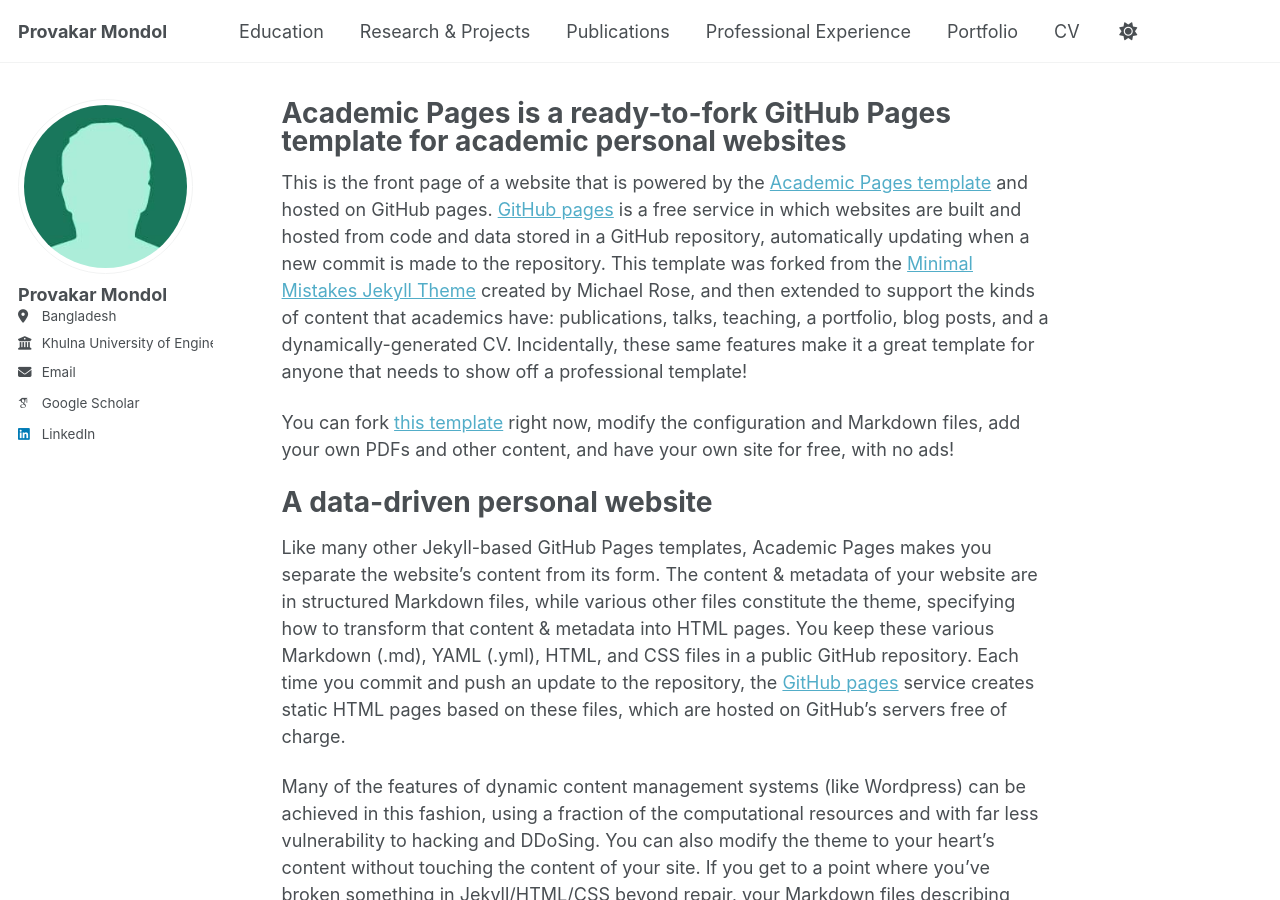
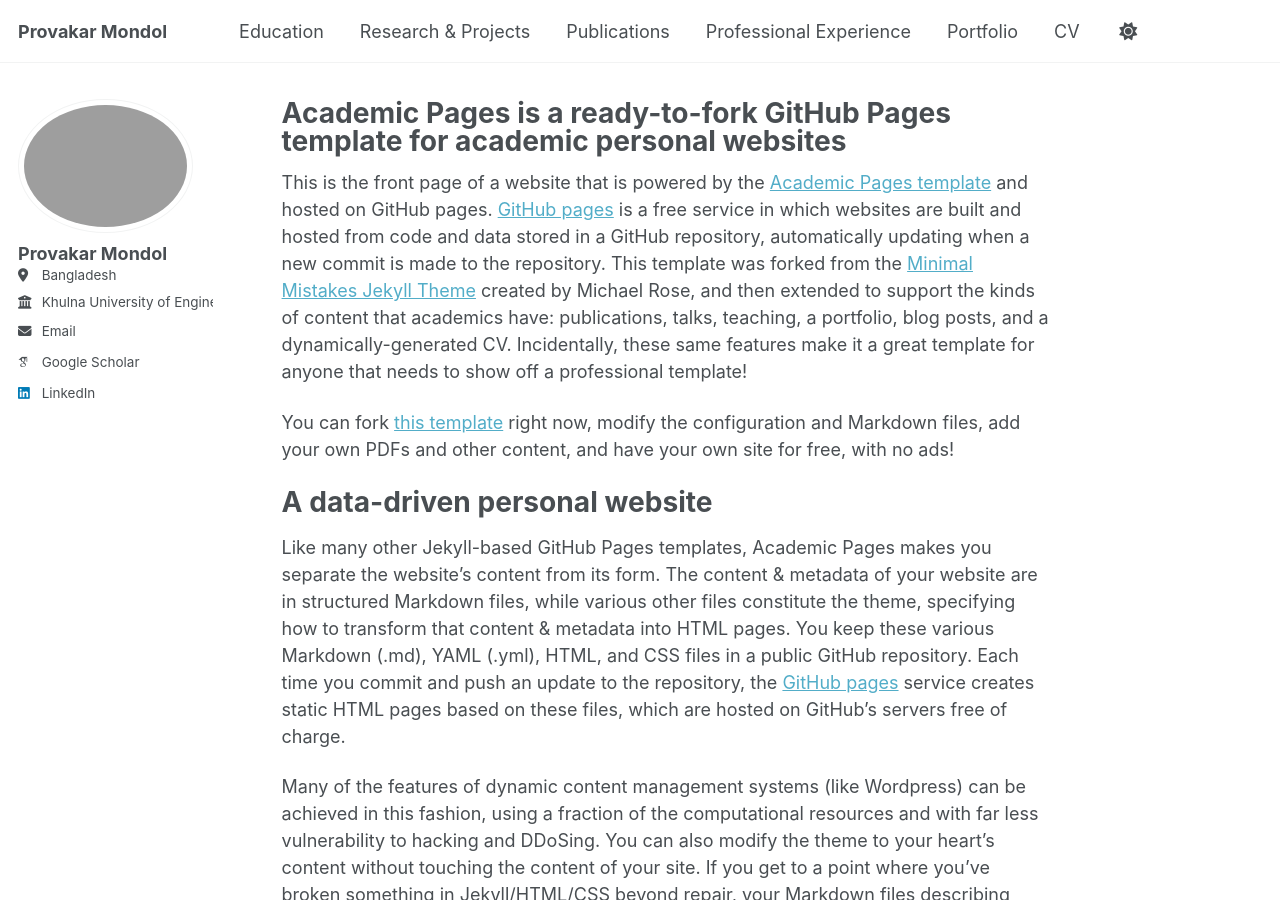
Before and after one commit to ProvakarM/provakar24.github.io, a Jekyll site: the page built from _pages/about.md, in a window 1280 px wide and 900 px high. Built offline with Jekyll 4.4.1, drawn with Linux system fonts in a browser that asks for light colours; some web fonts are replaced; a script that is not in the unit is left out.

Commit message:
_config.yml

```diff
--- a/_config.yml
+++ b/_config.yml
@@ -22,7 +22,7 @@ repository               : "https://github.com/ProvakarM/provakar24.github.io"
 #               Additional customization can be done by editing /_includes/author-profile.html
 author:
   # Biographic information
-  avatar           : "bio-photo-2.jpg"
+  avatar           : #"bio-photo-2.jpg"
   name             : "Provakar Mondol"
   pronouns         : # example: "she/her"
   bio              : # "Short biography for the left-hand sidebar"
```
